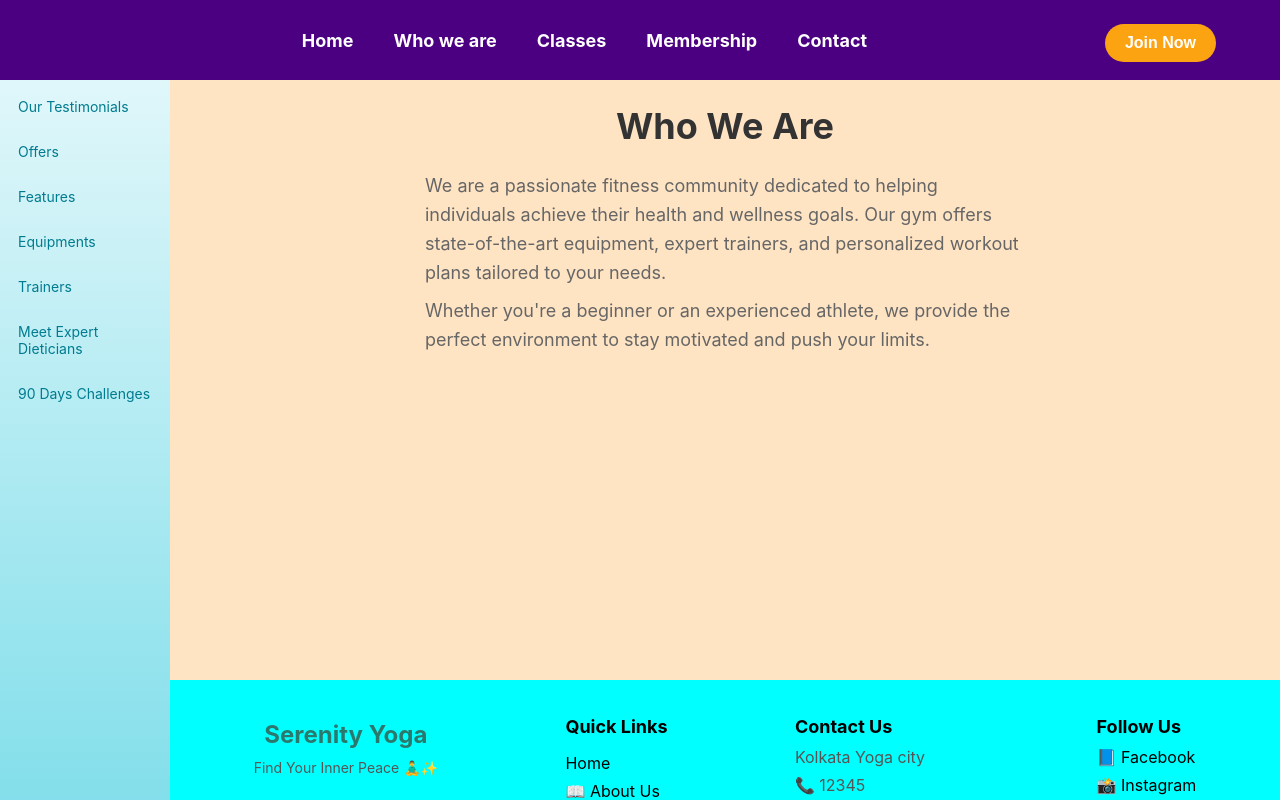
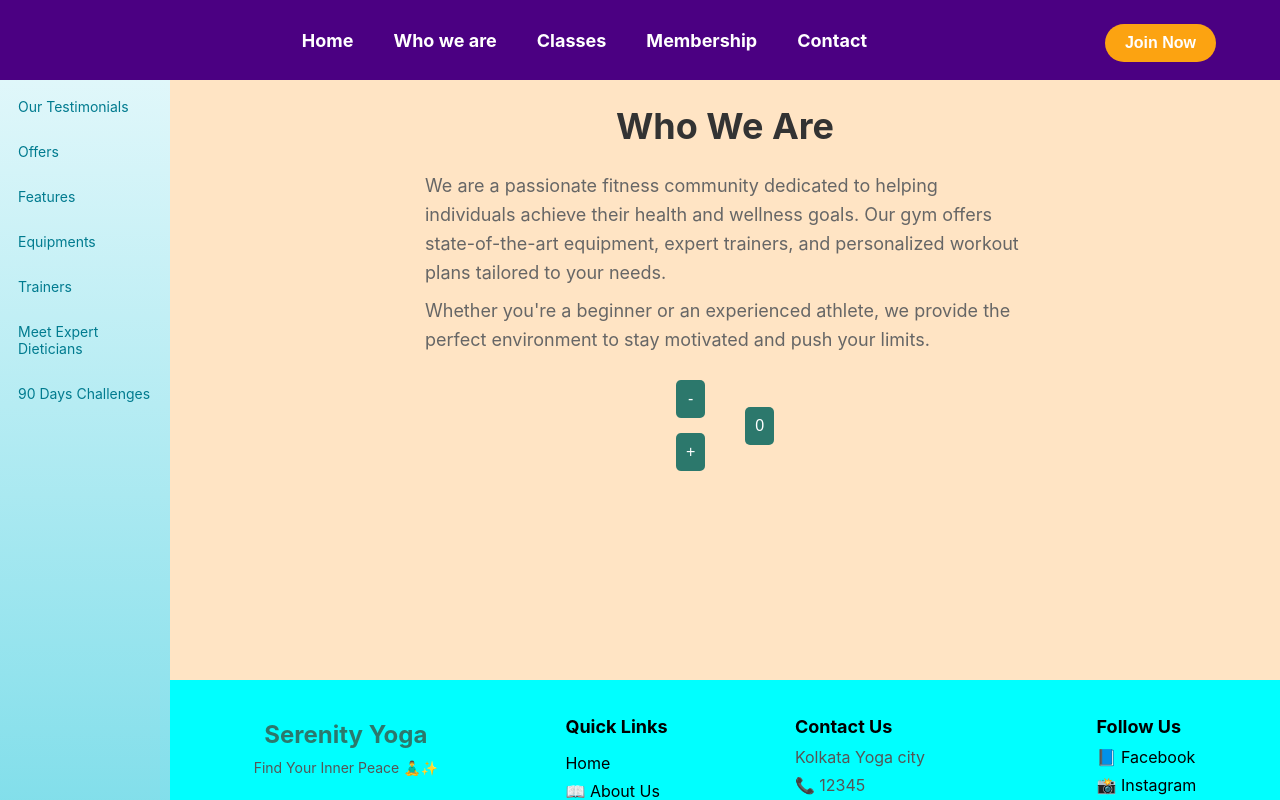
Before and after one commit to Hnavin123/ZenithYoga_flow, a React (Create React App) app: page /about in a window 1280 px wide. Built offline with nearby package versions, Linux system fonts and the light colour scheme.

Commit message:
increment decrememt button created

```diff
--- a/src/Header/Classes/Classes.js
+++ b/src/Header/Classes/Classes.js
@@ -119,6 +119,18 @@ import "./Classes.css";
 const Classes = () => {
   const [activeComponent, setActiveComponent] = useState("yoga");
 
+  const[value,setValue] = useState(0);
+  const Increment = () =>{
+    if(value<20){
+      setValue(value+1);
+    }
+  }
+  const Decrement = () => {
+    if(value>0){
+      setValue(value-1);
+    }
+  }
+
   return (
     <div className="classes-container">
       <h1>🧘 Our Yoga & Fitness Classes</h1>
@@ -150,6 +162,13 @@ const Classes = () => {
         {activeComponent === "cardio" && <CardioStrengthClasses />}
         {activeComponent === "dance" && <DanceFunClasses />}
       </div>
+
+      <div className="counter-container">
+        <button onClick={Increment}>+</button>
+        <button onClick={Decrement}>-</button>
+        <button>{value}</button>
+      </div>
+
     </div>
   );
 };
--- a/src/Header/Whoweare/Whoweare.js
+++ b/src/Header/Whoweare/Whoweare.js
@@ -1,6 +1,28 @@
 import React from 'react';
 import './whoweare.css';
+import { useState } from 'react';
+
+
 const WhoWeAre = () => {
+
+  // const[isShow, setIsShow] = useState(false);
+
+  const [value,setValue] = useState(0);
+  const Increment = () => {
+    if(value<10){
+      setValue(value+1);
+    }
+  }
+  const Decrement = () => {
+    if(value>0){
+      setValue(value-1);
+    }
+    else{
+    }
+  }
+  // const ShowHide = () => {
+  //   setIsShow(!isShow);
+  // }
   return (
     <div className="who-we-are-container">
       <div className='inside-div'>
@@ -15,6 +37,18 @@ const WhoWeAre = () => {
           Whether you're a beginner or an experienced athlete, we provide the
           perfect environment to stay motivated and push your limits.
         </p>
+        <div className='counter-container'>
+          <div className='counter'>
+            <button onClick={Decrement}>-</button>
+            <button onClick={Increment}>+</button>
+          </div>
+          <button>{value}</button>
+
+          {/* <button style={{ display: isShow ? "block" : "none" }}>{value}</button>
+          <button onClick={ShowHide}>on/off</button> */}
+        </div>
+
+
       </div>
     </div>
   );
--- a/src/Header/Whoweare/whoweare.css
+++ b/src/Header/Whoweare/whoweare.css
@@ -31,3 +31,19 @@
     margin: 10px auto;
     line-height: 1.6;
   }
+  .counter-container{
+    display: flex;
+    justify-content: center;
+    align-items: center;
+    margin-top: 20px;
+    gap: 40px;
+  }
+  .counter{
+
+    display: flex;
+    gap: 10px;
+    flex-direction: column;
+  }
+  .button{
+    display: none;
+  }
```
